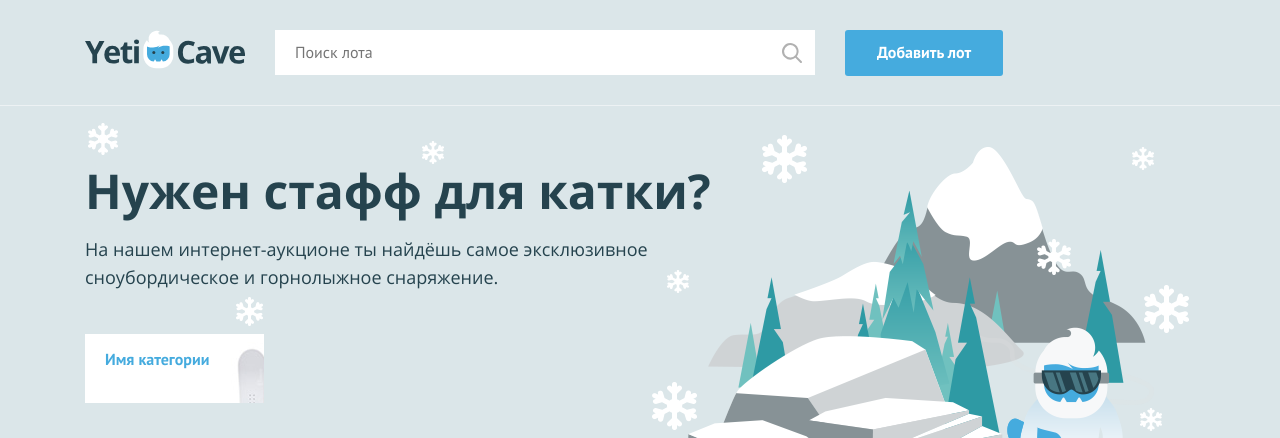
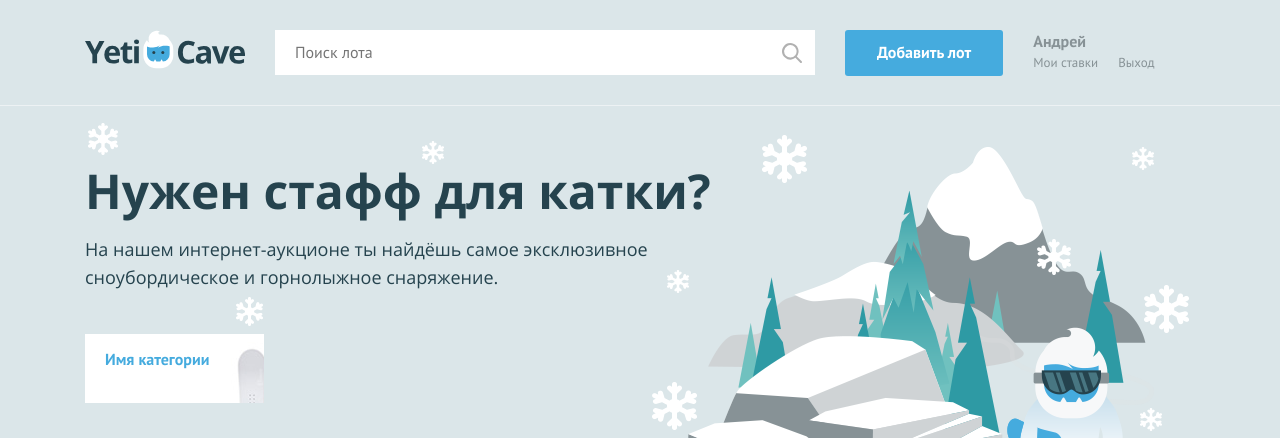
Before and after one commit to A-Strizhkov/360197-yeticave-10, a PHP site: page / in a window 1280 px wide. Shown: the top 438 px of the page. Run offline with PHP 8.4, Linux system fonts and the light colour scheme.

Commit message:
Update index.php

```diff
--- a/index.php
+++ b/index.php
@@ -1,7 +1,7 @@
 <?php
 $is_auth = rand(0, 1);
 
-$user_name = ''; // укажите здесь ваше имя
+$user_name = "Андрей"; // укажите здесь ваше имя
 ?>
 <!DOCTYPE html>
 <html lang="ru">
@@ -28,7 +28,23 @@ $user_name = ''; // укажите здесь ваше имя
 
         <nav class="user-menu">
 
-        <!-- здесь должен быть PHP код для показа меню и данных пользователя -->
+      <?php if  ($is_auth == 1): ?>
+            <div class="user-menu__logged">
+                <p><?=$user_name; ?></p>
+                <a class="user-menu__bets" href="pages/my-bets.html">Мои ставки</a>
+                <a class="user-menu__logout" href="#">Выход</a>
+            </div>
+           <?php else :?>
+            <ul class="user-menu__list">
+                <li class="user-menu__item">
+                    <a href="#">Регистрация</a>
+                </li>
+                <li class="user-menu__item">
+                    <a href="#">Вход</a>
+                </li>
+            </ul>
+
+            <?php endif; ?>
 
         </nav>
     </div>
```
